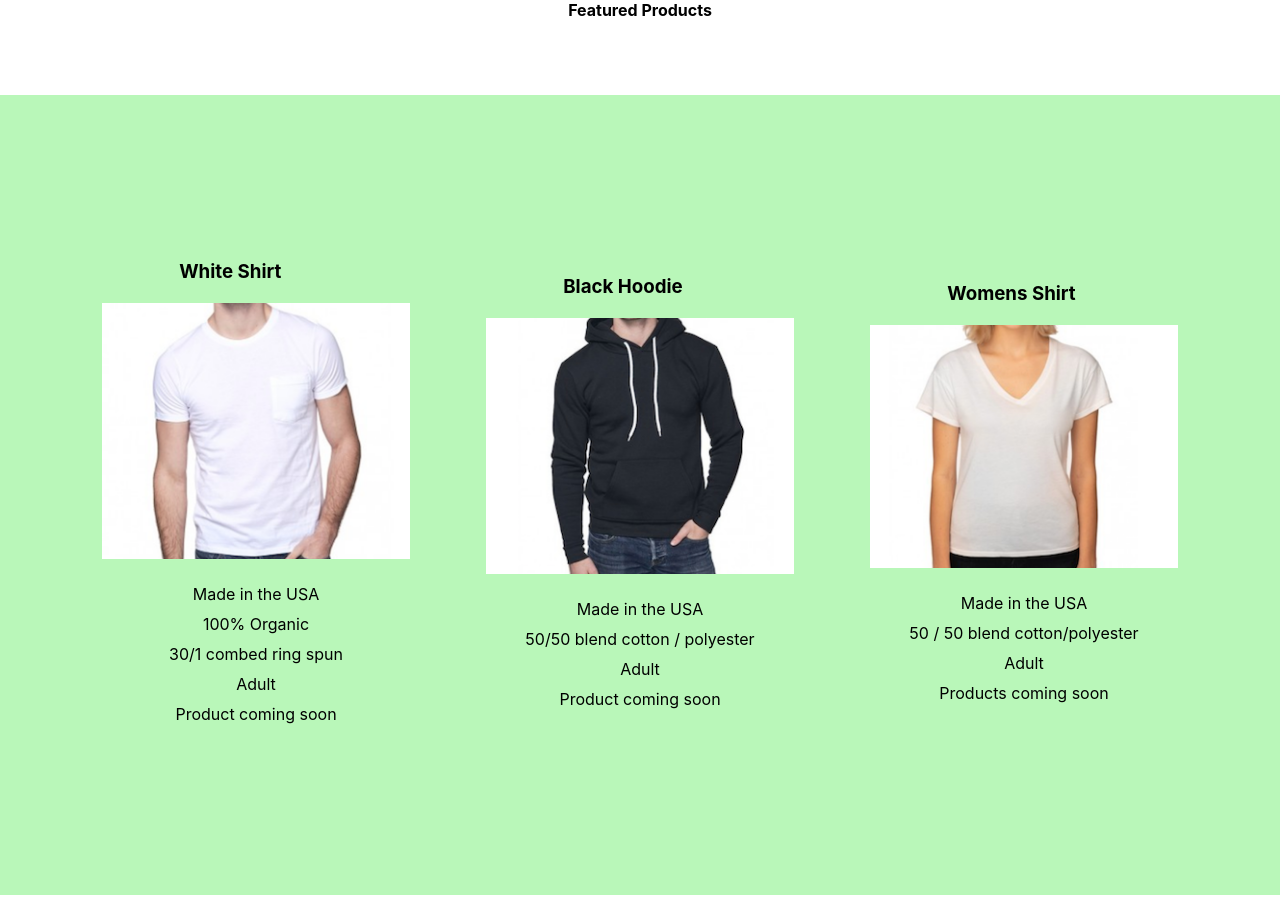
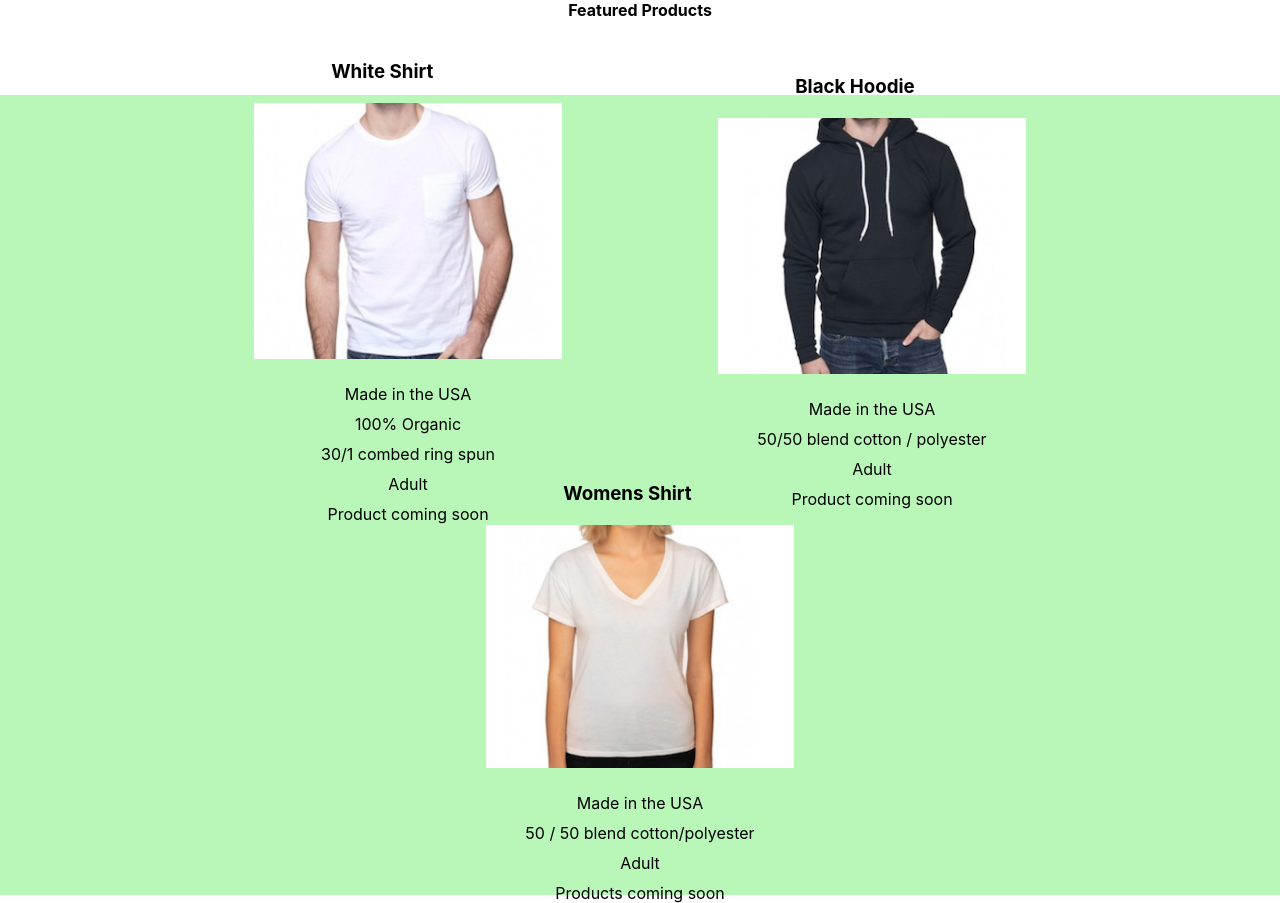
Before and after one commit to aaronnn47/recykle, a React (Create React App) app: page /#/ in a window 1280 px wide. Shown: the part 700-1603 px from the top of the page. Built offline with nearby package versions, Linux system fonts and the light colour scheme; a web font is replaced by a local one.

Commit message:
changed the image size

```diff
--- a/src/Components/Home/Home.css
+++ b/src/Components/Home/Home.css
@@ -90,12 +90,13 @@ a:hover
 }
 
 .white-shirt{
-  height: 40%;
+  height: 50%;
   width: 100%;
   display : flex;
   flex-direction: column;
   justify-content: center;
   align-items: center;
+  margin: 40px;
 }
 
 .white-shirt > h3{
@@ -104,6 +105,11 @@ a:hover
 
 .white-shirt > p {
   margin: 5px;
+}
+
+.white-shirt > img{
+  height: 80%;
+  width: 80%;
 }
 
 @media(min-width: 300px){
```
